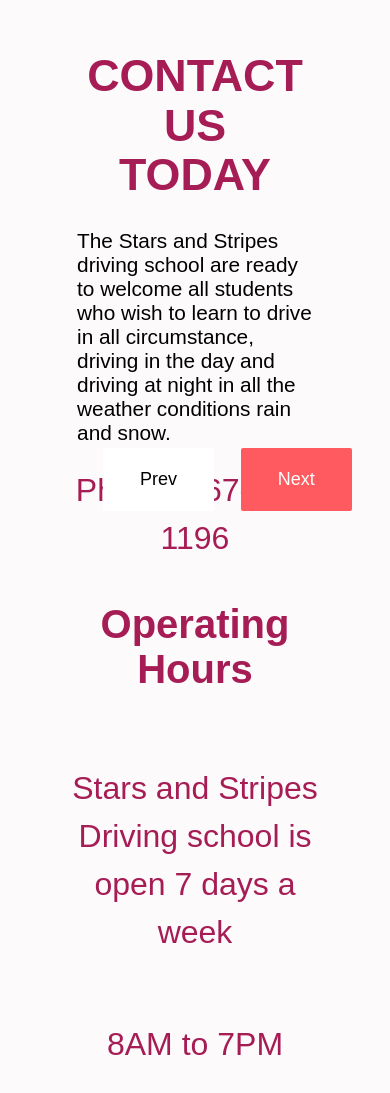
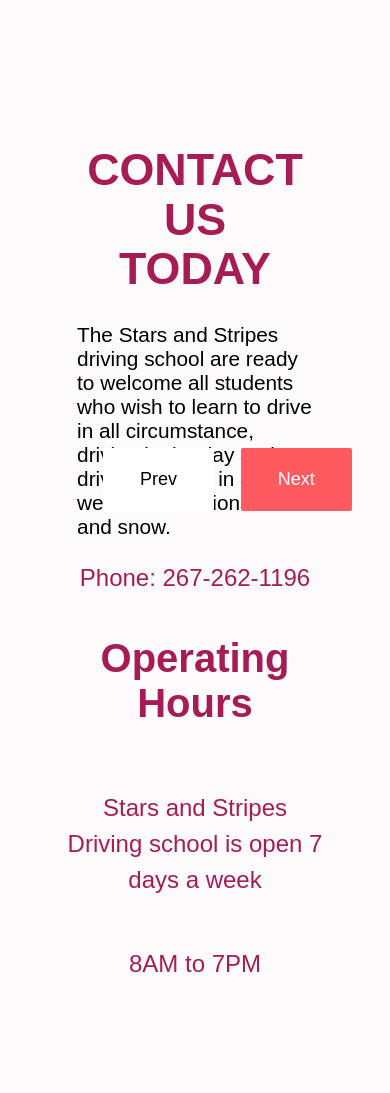
Before and after one commit to ijh5005/starsandstripesdrivingschool, a React (Create React App) app: page /page/contact in a window 390 px wide. Shown: the part 295-1388 px from the top of the page. Built offline with nearby package versions, Linux system fonts and the light colour scheme; the HTML template or start-up script is replaced by a standard one; a web font is replaced by a local one.

Commit message:
made font smaller for mobile view

```diff
--- a/src/components/ContactPage/index.css
+++ b/src/components/ContactPage/index.css
@@ -78,6 +78,10 @@
 /***************************/
 /* Small devices (portrait tablets and large phones, 600px and up) */
 @media only screen and (max-width: 600px) {
+	.details{
+		font-size:12px;
+
+	}
 
 }
 
@@ -92,7 +96,7 @@
 		margin-bottom: 10em;
 	}
 	.details {
-		font-size: 2em;
+		font-size: 1.5em;
 	}
 	.contactHolder div .header {
 		font-size: 2.8em;
```
